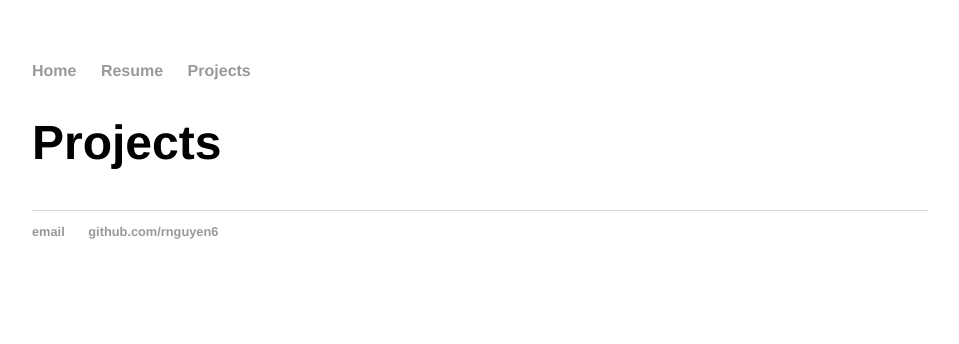
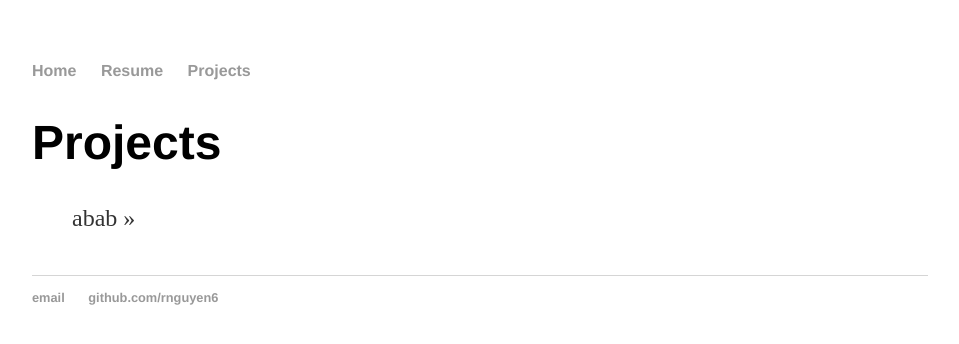
Before and after one commit to rnguyen6/rnguyen6.github.io, a Jekyll site: the page built from projects/index.html, in a window 1280 px wide. Shown: the top 344 px of the page, without its empty margins (160-1119 px from the left). Built offline with Jekyll 4.4.1, drawn with Linux system fonts in a browser that asks for light colours.

Commit message:
Update index.html

```diff
--- a/projects/index.html
+++ b/projects/index.html
@@ -4,9 +4,5 @@ title: Projects
 ---
 <h1>{{ page.title }}</h1>
 <ul class="posts">
-
-  {% for post in site.posts %}
-    <li><span>{{ post.date | date_to_string }}</span> &raquo; <a href="{{ post.url }}" title="{{ post.title }}">{{ post.title }}</a></li>
-  {% endfor %}
-
+    <li><span>abab</span> &raquo;</li>
 </ul>
```
